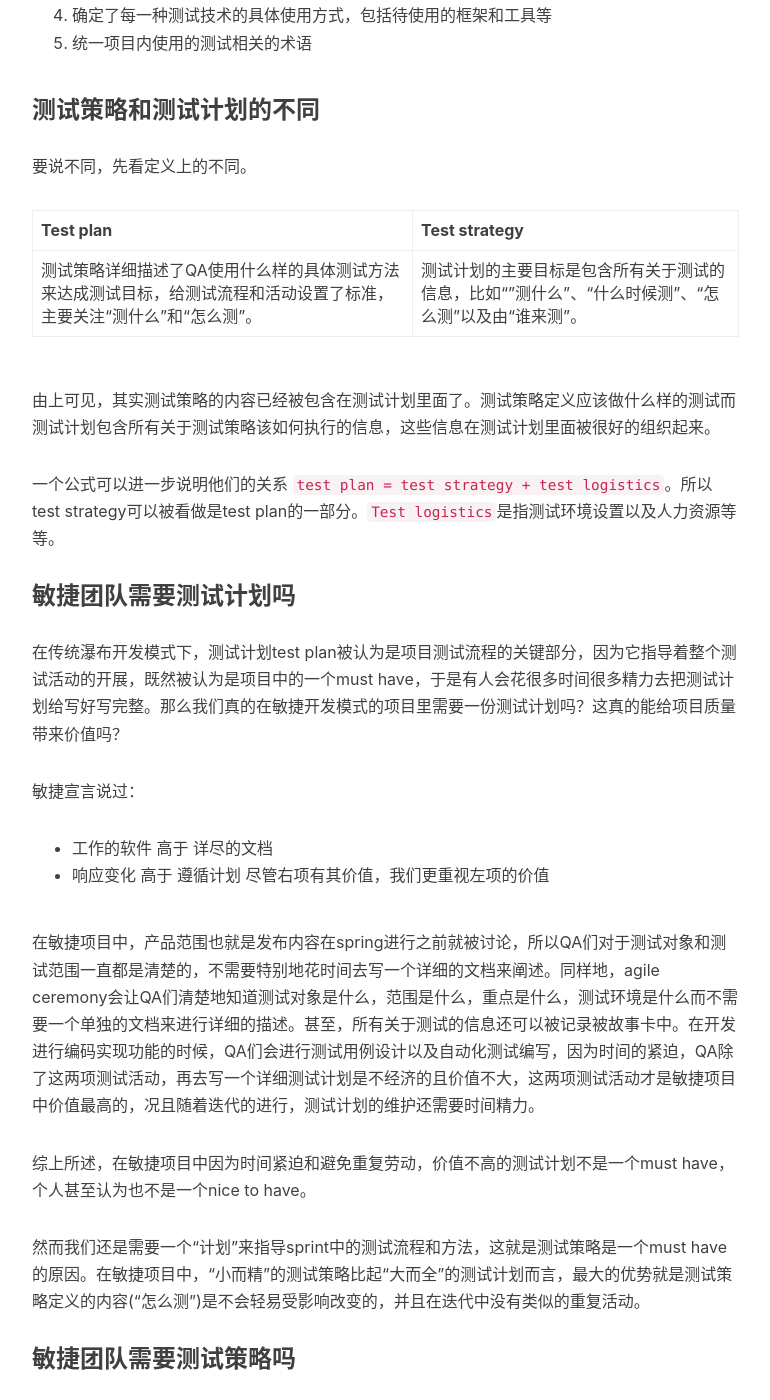
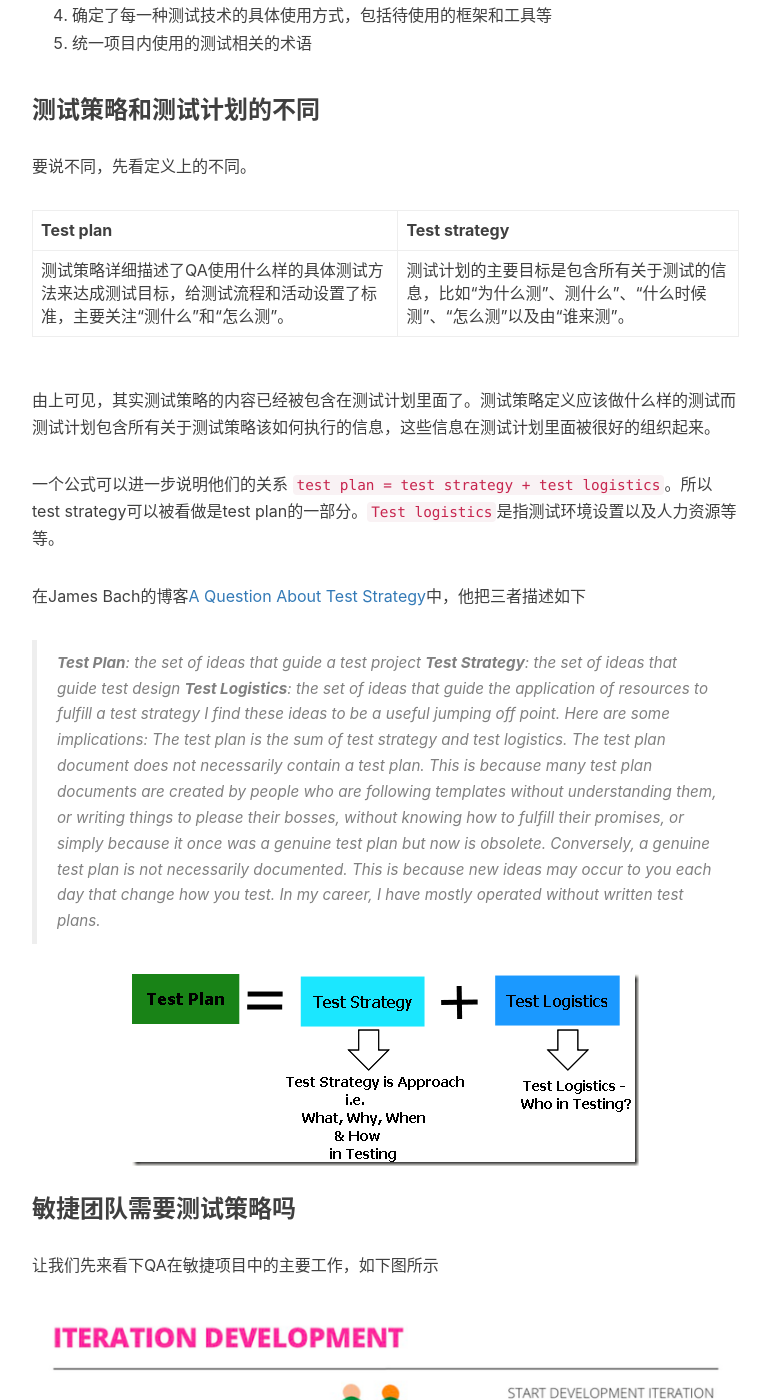
Before and after one commit to DanteYu/DanteYu.github.io, a Jekyll site: the page built from _posts/2017-10-21-teststrategy.markdown, in a window 1280 px wide and 1400 px high, scrolled down 1621 px. Shown: the whole window, without its empty margins (233-1003 px from the left). Built offline with Jekyll 4.4.1, drawn with Linux system fonts in a browser that asks for light colours; nearby versions of some CDN libraries; comment, search, counter and statistics services are not loaded; some of the changed text lies outside the part shown.

Commit message:
update test strategy post

````diff
--- a/_posts/2017-10-21-teststrategy.markdown
+++ b/_posts/2017-10-21-teststrategy.markdown
@@ -38,11 +38,33 @@
 
 Test plan | Test strategy
 ------------ | -------------
-测试策略详细描述了QA使用什么样的具体测试方法来达成测试目标，给测试流程和活动设置了标准，主要关注“测什么”和“怎么测”。 | 测试计划的主要目标是包含所有关于测试的信息，比如“”测什么”、“什么时候测”、“怎么测”以及由“谁来测”。
+测试策略详细描述了QA使用什么样的具体测试方法来达成测试目标，给测试流程和活动设置了标准，主要关注“测什么”和“怎么测”。 | 测试计划的主要目标是包含所有关于测试的信息，比如“为什么测”、测什么”、“什么时候测”、“怎么测”以及由“谁来测”。
 
 由上可见，其实测试策略的内容已经被包含在测试计划里面了。测试策略定义应该做什么样的测试而测试计划包含所有关于测试策略该如何执行的信息，这些信息在测试计划里面被很好的组织起来。
 
 一个公式可以进一步说明他们的关系 `test plan = test strategy + test logistics`。所以test strategy可以被看做是test plan的一部分。`Test logistics`是指测试环境设置以及人力资源等等。
+
+在James Bach的博客[A Question About Test Strategy](http://www.satisfice.com/blog/archives/63)中，他把三者描述如下
+
+> **Test Plan**: the set of ideas that guide a test project
+> **Test Strategy**: the set of ideas that guide test design
+> **Test Logistics**: the set of ideas that guide the application of resources to fulfill a test strategy
+> I find these ideas to be a useful jumping off point. Here are some implications:
+> The test plan is the sum of test strategy and test logistics.
+> The test plan document does not necessarily contain a test plan. This is because many test plan documents are created by people who are following templates without understanding them, or writing things to please their bosses, without knowing how to fulfill their promises, or simply because it once was a genuine test plan but now is obsolete.
+> Conversely, a genuine test plan is not necessarily documented. This is because new ideas may occur to you each day that change how you test. In my career, I have mostly operated without written test plans.
+
+![test_strategy](https://github.com/DanteYu/DanteYu.github.io/blob/master/_posts/images/test_strategy.PNG?raw=true)
+
+### 敏捷团队需要测试策略吗
+
+让我们先来看下QA在敏捷项目中的主要工作，如下图所示
+![iteration1](https://github.com/DanteYu/DanteYu.github.io/blob/master/_posts/images/iteration.png?raw=true)
+那你可能问“咦，怎么没有测试策略相关内容呢”。其实，整个开发测试流程就体现了测试策略的内容。上图所示的迭代开发流程里面包含了"Automated Acceptance Tests" & “Story Testing” & “System Testing”这些测试活动，那么为什么项目需要这些测试活动？这些活动如何具体如何开展？分别在哪一个项目阶段进行？这些问题都属于测试策略的范畴，是由测试策略定义和落地的。
+
+敏捷开发模型下，迭代式的开发具有周期短和交付压力大的特点，对于如何快速响应新需求，保障新需求的质量以及已实现需求的回归测试都将是测试的挑战。如果没有一个匹配项目上下文，合理规划了测试活动的测试策略，这些挑战就会持续困扰着团队，所以标题的答案是当然需要。测试策略在敏捷开发模型下，通过详细定义项目的测试活动，能够更加合理地利用测试资源和统一项目对测试的认知。
+
+此外，测试策略也是敏捷项目质量保障体系中重要的一节。
 
 ### 敏捷团队需要测试计划吗
 
@@ -57,24 +79,11 @@
 
 综上所述，在敏捷项目中因为时间紧迫和避免重复劳动，价值不高的测试计划不是一个must have，个人甚至认为也不是一个nice to have。
 
-然而我们还是需要一个“计划”来指导sprint中的测试流程和方法，这就是测试策略是一个must have的原因。在敏捷项目中，“小而精”的测试策略比起“大而全”的测试计划而言，最大的优势就是测试策略定义的内容(“怎么测”)是不会轻易受影响改变的，并且在迭代中没有类似的重复活动。
-
-### 敏捷团队需要测试策略吗
-
-让我们先来看下QA在敏捷项目中的主要工作，如下图所示
-![iteration1](https://github.com/DanteYu/DanteYu.github.io/blob/master/_posts/images/iteration.png?raw=true)
-那你可能问“咦，怎么没有测试策略相关内容呢”。其实，整个开发测试流程就体现了测试策略的内容。上图所示的迭代开发流程里面包含了"Automated Acceptance Tests" & “Story Testing” & “System Testing”这些测试活动，那么为什么项目需要这些测试活动？这些活动如何具体如何开展？分别在哪一个项目阶段进行？这些问题都属于测试策略的范畴，是由测试策略定义和落地的。
-
-敏捷开发模型下，迭代式的开发具有周期短和交付压力大的特点，对于如何快速响应新需求，保障新需求的质量以及已实现需求的回归测试都将是测试的挑战。如果没有一个匹配项目上下文，合理规划了测试活动的测试策略，这些挑战就会持续困扰着团队，所以标题的答案是当然需要。测试策略在敏捷开发模型下，通过详细定义项目的测试活动，能够更加合理地利用测试资源和统一项目对测试的认知。
-
-此外，测试策略也是敏捷项目质量保障体系中重要的一节。
+然而我们还是需要一个“计划”来指导迭代中的测试流程和方法，这就是测试策略是一个must have的原因。在敏捷项目中，“小而精”的测试策略比起“大而全”的测试计划而言，最大的优势就是测试策略定义的内容(“怎么测”)是不会轻易受影响改变的，并且在迭代中没有类似的重复活动。
 
 ### 什么时候着手制定测试策略
-具体到项目里，测试策略推荐在项目初期，还没有具体开发测试之前这个阶段来制定。这个阶段的特点是比如在项目刚启动的时候或是还处于探索提议阶段
+具体到项目里，测试策略推荐在项目刚启动的时候或是还处于探索提议阶段制定。在产品需求范围和交付计划大致确认
 
-在产品需求范围和交付计划大致确认
-
-应该在项目生命周期最早的阶段进行开发，。
 
 ### 谁来主导测试策略的编写
 
@@ -88,6 +97,16 @@
 ### 在敏捷团队中制定测试策略的流程
 前期信息收集
 确定测试目标 质量目标 质量模型
+
+此外，还有团队确定了测试策略目标宣言
+```
+“To Constantly Deliver Working Software that Meets Customer’s Requirements”
+by means of
+“Providing Fast Feedback”
+and
+“Defect Prevention, rather than Defect Detection”
+```
+
 测试类型
 测试框架
 测试阶段
@@ -116,3 +135,4 @@
 * [从测试策略到测试架构](http://insights.thoughtworks.cn/from-strategy-to-architecture/)
 * [究竟什么是软件测试策略](https://mp.weixin.qq.com/s?__biz=MjM5ODczMDc1Mw==&mid=2651843309&idx=1&sn=035fc3dbd0ec09d9af5273448f26aa6a&chksm=bd3d07838a4a8e95da90e3d904a714cb746bfd9b5561b78eab0b945dbd5199a8972834075755&scene=0&key=bca8d81f29a4d80e9a99a34999b3106c89c2d69117c01bd7d890e24c8e57ceb4454b4ad2325a612758ee4c17a247a4b93079841f50427a4ad63f3b5a42bcf7c1a7dd62137ce47d6cc6a04657bf3c7b10&ascene=0&uin=MjMyODY4NTU1&devicetype=iMac+MacBookAir6,2+OSX+OSX+10.12.2+build(16C67)&version=12010310&nettype=WIFI&fontScale=100&pass_ticket=xK4r8BIZZrhw3NxB2LSjkI+mRwPZZvhse+yJPq6jtz0=)
 * [agile-test-plan-do-we-really-need-one](https://www.testingexcellence.com/agile-test-plan-do-we-really-need-one/)
+* [A Question About Test Strategy](http://www.satisfice.com/blog/archives/63)
````
Also changed, not shown: _posts/images/test_strategy.PNG (added).
